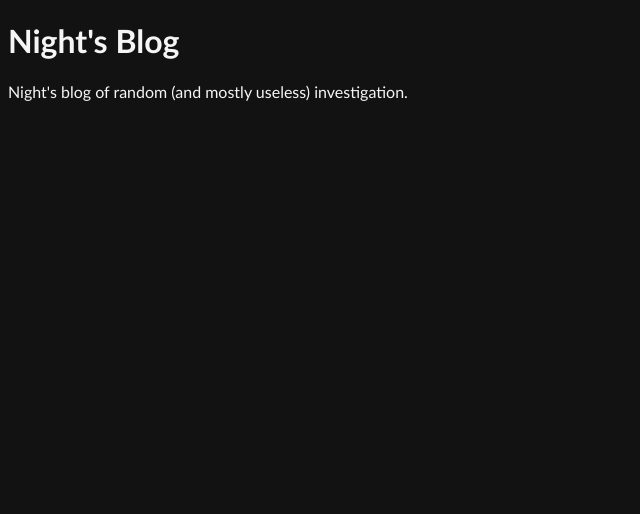
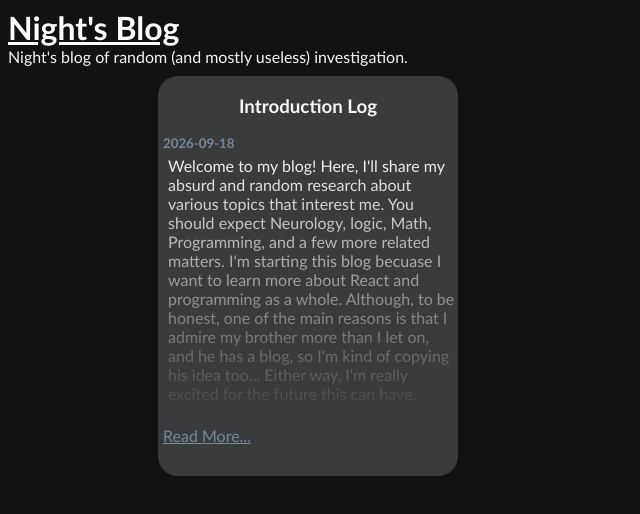
Before and after one commit to DaNightMart2/blog, a Next.js app: page / in a window 1280 px wide. Shown: the top 514 px of the page, without its empty margins (0-640 px from the left). Built offline with nearby package versions, Linux system fonts and the light colour scheme.

Commit message:
feat: add basic log

```diff
--- /dev/null
+++ b/app/components/blog-item.tsx
@@ -0,0 +1,31 @@
+import { CSSProperties } from "react";
+import Link from "next/link";
+
+export default function BlogItem(
+  { id, title, body, publish_date }: { id: string, title: string, body: string, publish_date: string }
+) {
+  const squareStyle: CSSProperties = {
+    width: '300px',
+    height: '400px',
+    backgroundColor: '#393b3d',
+    borderRadius: '20px',
+    marginTop: '10px',
+    marginLeft: '150px'
+  };
+
+  return (
+    <div style={squareStyle} className="blog-fullscreen">
+      <h3 className="text-center">{title}</h3>
+      <h5 className="text-left gray-text">{publish_date}</h5>
+
+      {body.length > 50 ? (
+        <div>
+          <p className="text-left blur blog-excerpt blog-body">{body}</p>
+          <Link href={`/fullscreen/${id}`} className="gray-text">Read More...</Link>
+        </div>
+      ) : (
+        <p className="text-left">{body}</p>
+      )}
+    </div>
+  );
+}
--- a/app/globals.css
+++ b/app/globals.css
@@ -1,7 +1,52 @@
 body {
-  margin: 20;
   background: #121212;
   color: #f5f5f5;
   font-size: 16px;
   font-family: 'Gill Sans', 'Gill Sans MT', Calibri, 'Trebuchet MS', sans-serif;
 }
+
+.title:link {
+  color: #FFFFFF;
+}
+
+.title:hover {
+  color: #dddddd
+}
+
+h1, p, a {
+  margin: 0px;
+}
+
+.text-center {
+  text-align: center;
+}
+
+.text-left {
+  text-align: left;
+  margin-left: 10px;
+}
+
+.blur  {
+  mask-image: linear-gradient(to bottom, black, transparent);
+}
+
+.gray-text {
+  color: lightslategray;
+  margin: 5px;
+}
+
+.blog-excerpt {
+  height: 270px;
+  overflow: hidden;
+}
+
+.blog-list {
+  display: grid;
+  grid-template-columns: repeat(5, 300px);
+  gap: 20px;
+  justify-content: start;
+}
+
+.blog-body {
+  white-space: pre-line;
+}
--- a/app/page.tsx
+++ b/app/page.tsx
@@ -1,8 +1,23 @@
+import BlogItem from "./components/blog-item";
+import logs from "../public/data/logs.json";
+
 export default function Home() {
   return (
     <div>
-      <h1>Night's Blog</h1>
-      <p>Night's blog of random (and mostly useless) investigation.</p>
+      <div>
+        <h1>
+          <a className="title" href="/">Night's Blog</a>
+        </h1>
+        <p>Night's blog of random (and mostly useless) investigation.</p>
+        <h1/>
+      </div>
+
+      <div className="blog-list">
+        {Object.entries(logs).map(
+          (log, key) => (
+            <BlogItem key={key} id={log[0]} title={log[1].title} body={log[1].body} publish_date={log[1].publish_date}/>
+          ))}
+      </div>
     </div>
   );
 }
--- /dev/null
+++ b/public/data/logs.json
@@ -0,0 +1,7 @@
+{
+    "introduction": {
+        "title": "Introduction Log",
+        "body": "Welcome to my blog! Here, I'll share my absurd and random research about various topics that interest me. You should expect Neurology, logic, Math, Programming, and a few more related matters. I'm starting this blog becuase I want to learn more about React and programming as a whole. Although, to be honest, one of the main reasons is that I admire my brother more than I let on, and he has a blog, so I'm kind of copying his idea too... Either way, I'm really excited for the future this can have.\n\nAbout myself, there is one thing I think describes me very accrurately; I love to think. I spend hours looking out the window and thinking, or imagining, or anything related to the use of my brain. I believe the human brain is the greatest invention of nature, though you could argue that it is the one saying that, so it has no value.\nEnough Neurology, I also think that I'm accrurately described by my annoying need to be grammatically and spellingly correct, which I hope I achieved in this few paragraphs. Lastly, my like for Maths and Programming probably describe a lot about me too, like the fact that I enjoy rule-based or logic stuff.\n\nThis log was more of a casual introduction, most logs will be actual research with facts and ideas. Well, that is it for this log, bye whoever is reading this (if anyone)!",
+        "publish_date": "2026-09-18"
+    }
+}
```
Also changed, not shown: app/fullscreen/[id]/components/blog-fullscreen.tsx (added, +22 -0 lines), app/fullscreen/[id]/page.tsx (added, +24 -0 lines), 2 other files (tests, documents, lock files or other folders).
